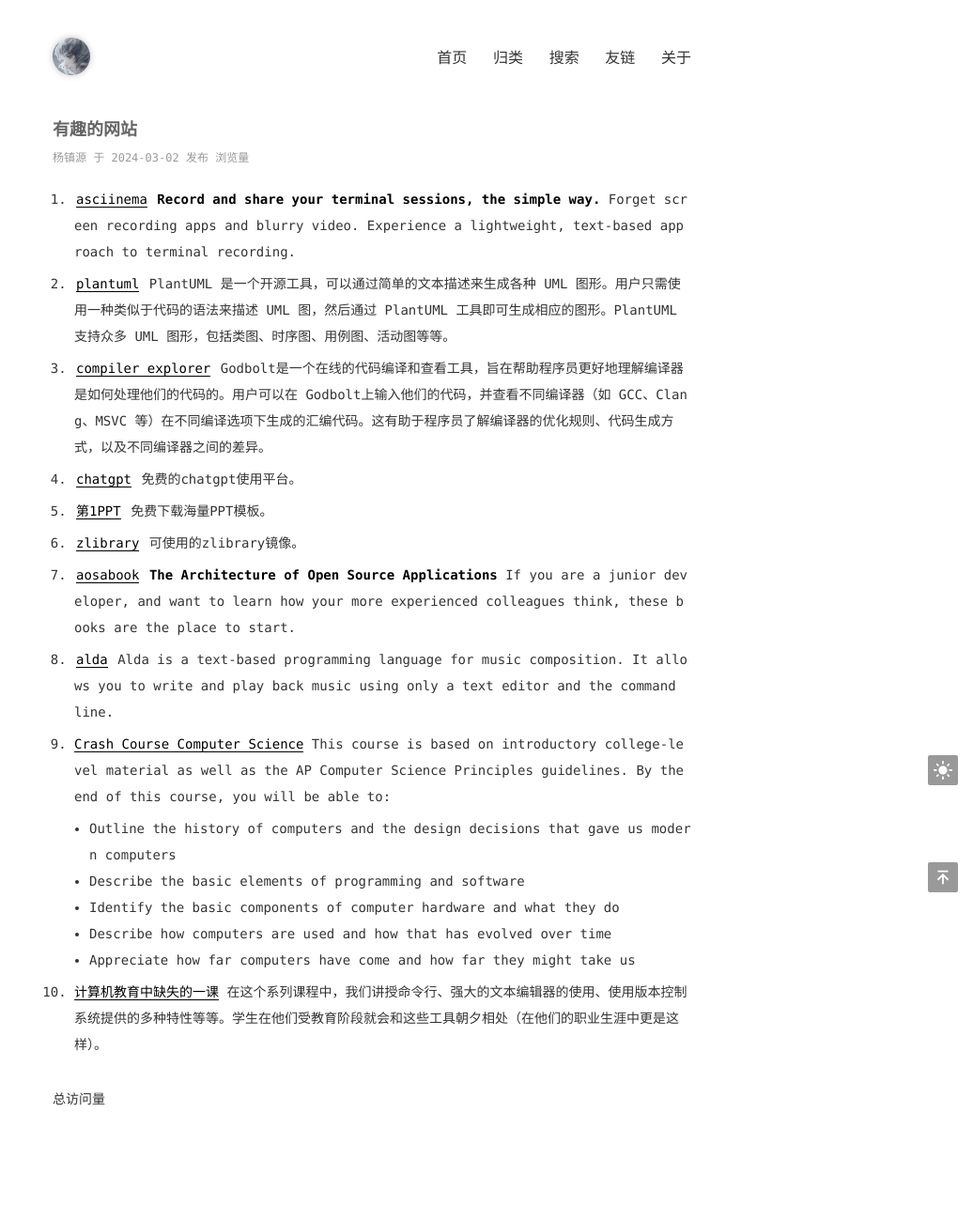
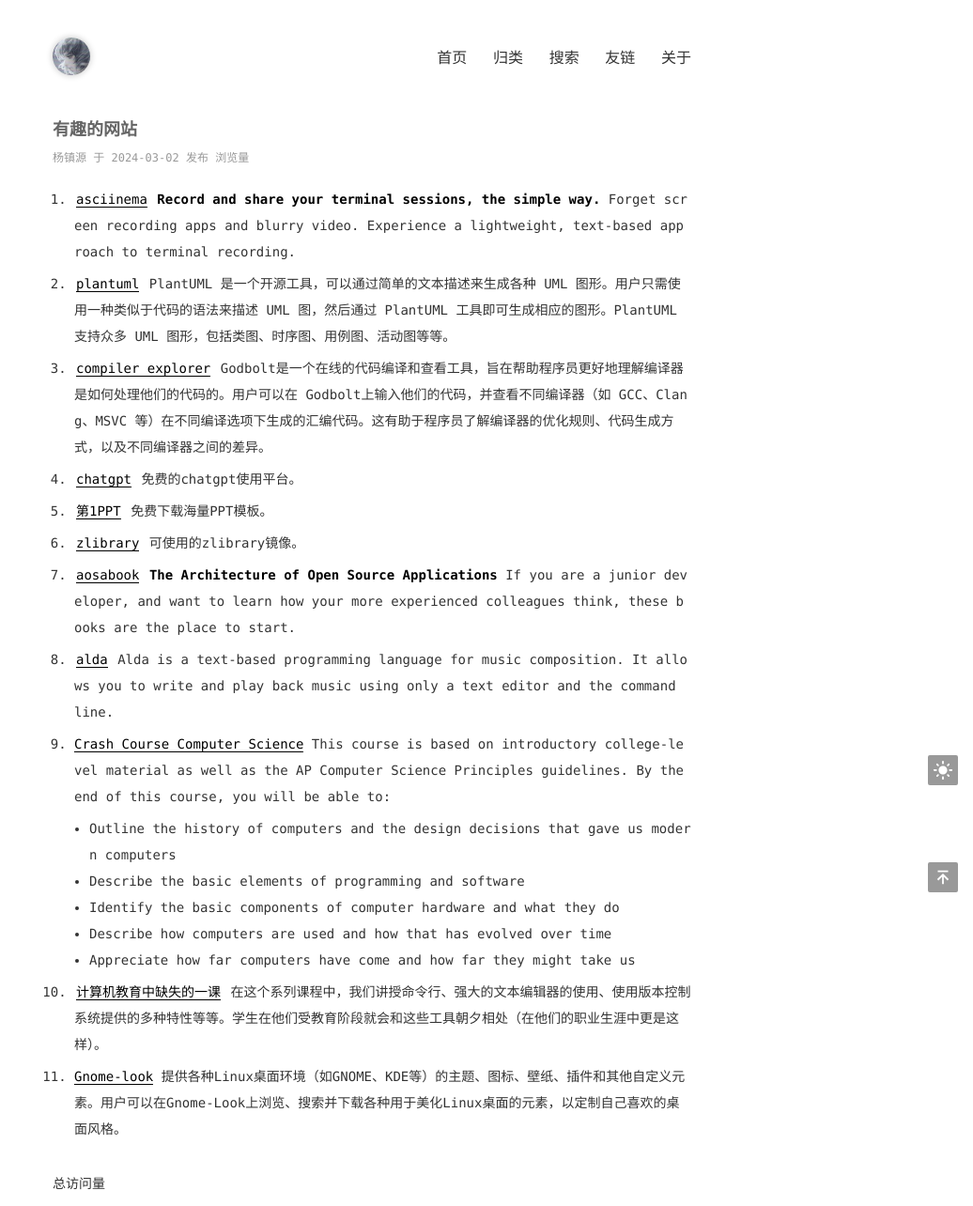
Before and after one commit to Yangzy0723/Yangzy0723.github.io, a Jekyll site: the page built from _posts/2024-03-02-有趣的网站.md, in a window 1280 px wide. Shown: the whole page at 94% size, without its empty margins (244-1280 px from the left). Built offline with Jekyll 4.4.1, drawn with Linux system fonts in a browser that asks for light colours; comment, search, counter and statistics services are not loaded; before the commit the page ends 1194 px from its top, so only the background shows below that.

Commit message:
add gnome-look

```diff
--- a/_posts/2024-03-02-有趣的网站.md
+++ b/_posts/2024-03-02-有趣的网站.md
@@ -39,3 +39,6 @@ categories: [杂项]
 
 10. [计算机教育中缺失的一课](https://missing-semester-cn.github.io/)
     在这个系列课程中，我们讲授命令行、强大的文本编辑器的使用、使用版本控制系统提供的多种特性等等。学生在他们受教育阶段就会和这些工具朝夕相处（在他们的职业生涯中更是这样）。
+
+11. [Gnome-look](https://www.gnome-look.org/)
+ 提供各种Linux桌面环境（如GNOME、KDE等）的主题、图标、壁纸、插件和其他自定义元素。用户可以在Gnome-Look上浏览、搜索并下载各种用于美化Linux桌面的元素，以定制自己喜欢的桌面风格。
```
